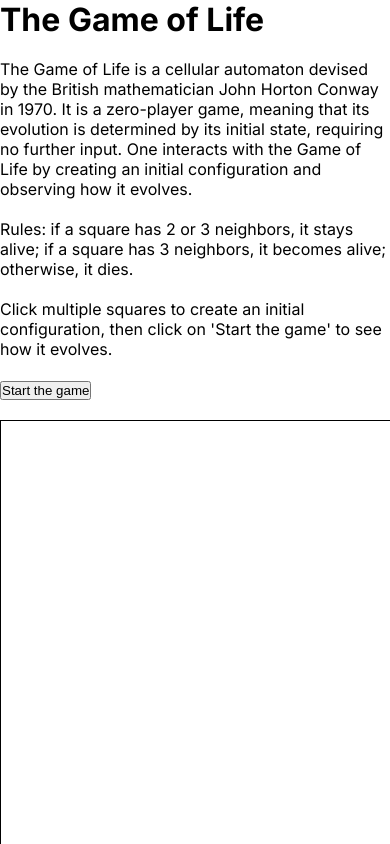
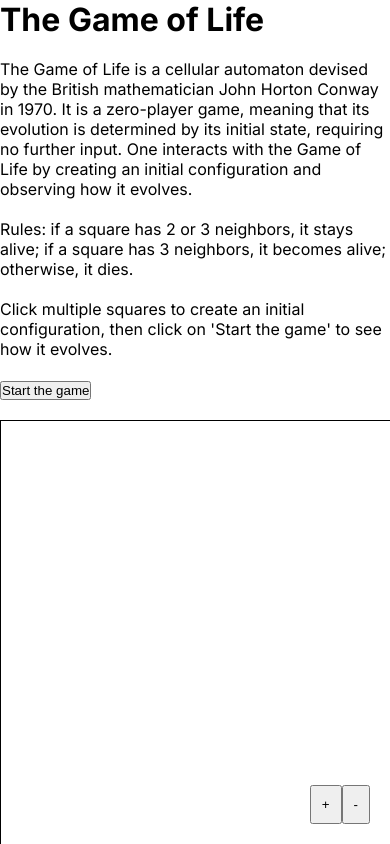
Before and after one commit to GuiLec/portfolio, a Next.js app: page /the-game-of-life in a window 390 px wide. Shown: the top 844 px of the page. Built offline with nearby package versions, Linux system fonts and the light colour scheme.

Commit message:
add zoom

```diff
--- a/src/app/the-game-of-life/page.tsx
+++ b/src/app/the-game-of-life/page.tsx
@@ -1,11 +1,20 @@
 "use client";
 import { useEffect, useState } from "react";
 
-const GRID_SIZE = 30;
+const SQUARE_SIZE = 20;
+const GRID_SIZE = Math.ceil((window.innerWidth * 2) / SQUARE_SIZE);
 const SPEED = 2;
 const initialGrid = Array(GRID_SIZE).fill(Array(GRID_SIZE).fill(false));
+const MAX_ZOOM_LEVEL = 2;
+const MIN_ZOOM_LEVEL = 0.3;
 
 const TheGameOfLifePage = () => {
+  const [zoomLevel, setZoomLevel] = useState(1);
+  const increaseZoom = () =>
+    setZoomLevel((prevZoom) => Math.min(prevZoom + 0.1, MAX_ZOOM_LEVEL));
+  const decreaseZoom = () =>
+    setZoomLevel((prevZoom) => Math.max(prevZoom - 0.1, MIN_ZOOM_LEVEL));
+
   const [grid, setGrid] = useState(initialGrid);
 
   const toggleSquare = (rowIndex: number, colIndex: number) => {
@@ -62,10 +71,26 @@ const TheGameOfLifePage = () => {
     setHasGameStarted(true);
   };
 
+  const stopGame = () => {
+    setHasGameStarted(false);
+    setGrid(initialGrid);
+  };
+
+  const toggleGame = () => {
+    if (hasGameStarted) {
+      stopGame();
+    } else {
+      startGame();
+    }
+  };
+
   useEffect(() => {
     if (hasGameStarted) {
       const interval = setInterval(() => {
         advanceOneRound();
+        if (!hasGameStarted) {
+          clearInterval(interval);
+        }
       }, 1000 / SPEED);
       return () => clearInterval(interval);
     }
@@ -95,7 +120,9 @@ const TheGameOfLifePage = () => {
       </p>
       <br />
       <section>
-        <button onClick={startGame}>Start the game</button>
+        <button onClick={toggleGame}>
+          {hasGameStarted ? "Stop the game" : "Start the game"}
+        </button>
       </section>
       <br />
       <section>
@@ -113,8 +140,8 @@ const TheGameOfLifePage = () => {
                   key={`${rowIndex}-${colIndex}`}
                   onClick={() => toggleSquare(rowIndex, colIndex)}
                   style={{
-                    width: "20px",
-                    height: "20px",
+                    width: `${SQUARE_SIZE * zoomLevel}px`,
+                    height: `${SQUARE_SIZE * zoomLevel}px`,
                     backgroundColor: col ? "black" : "white",
                     cursor: "pointer",
                   }}
@@ -124,6 +151,21 @@ const TheGameOfLifePage = () => {
           ))}
         </div>
       </section>
+      <div
+        style={{
+          position: "fixed",
+          bottom: "20px",
+          right: "20px",
+          zIndex: 1000,
+        }}
+      >
+        <button style={{ padding: "10px" }} onClick={increaseZoom}>
+          +
+        </button>
+        <button style={{ padding: "10px" }} onClick={decreaseZoom}>
+          -
+        </button>
+      </div>
     </main>
   );
 };
```
